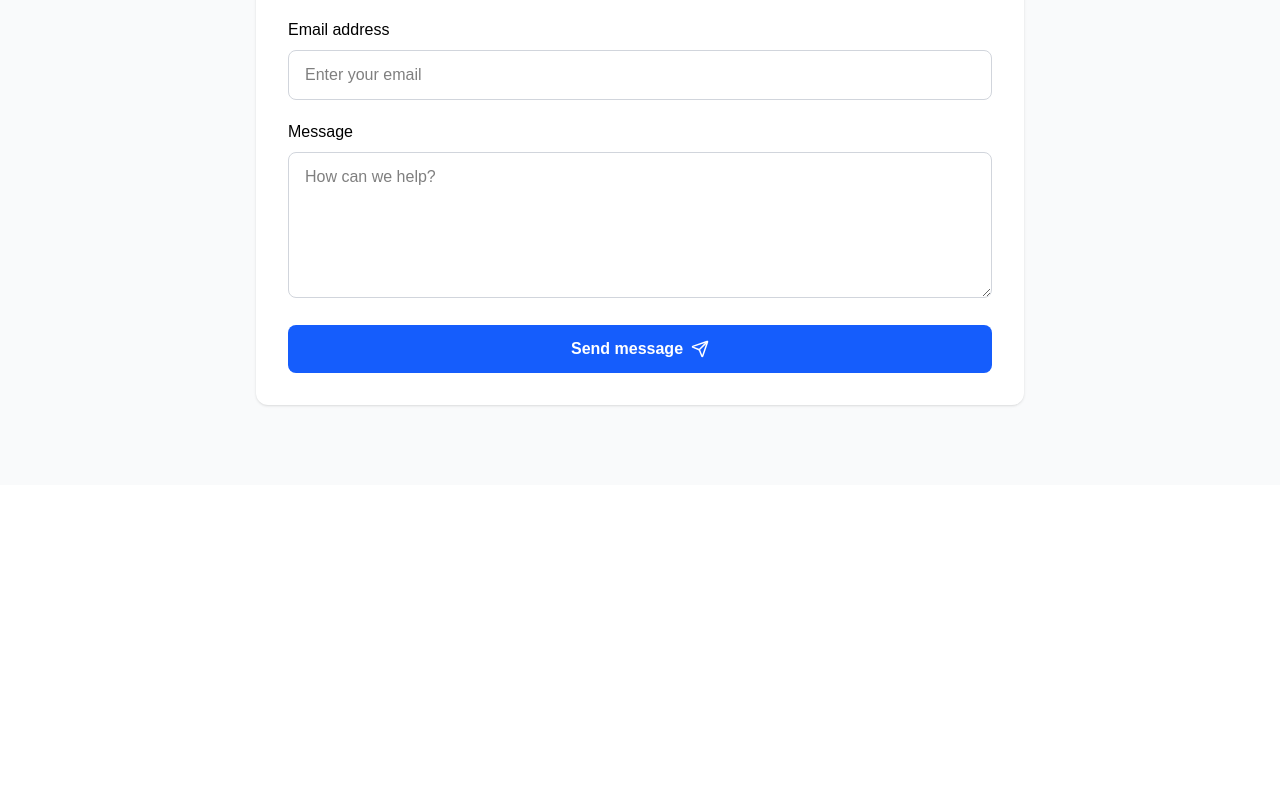
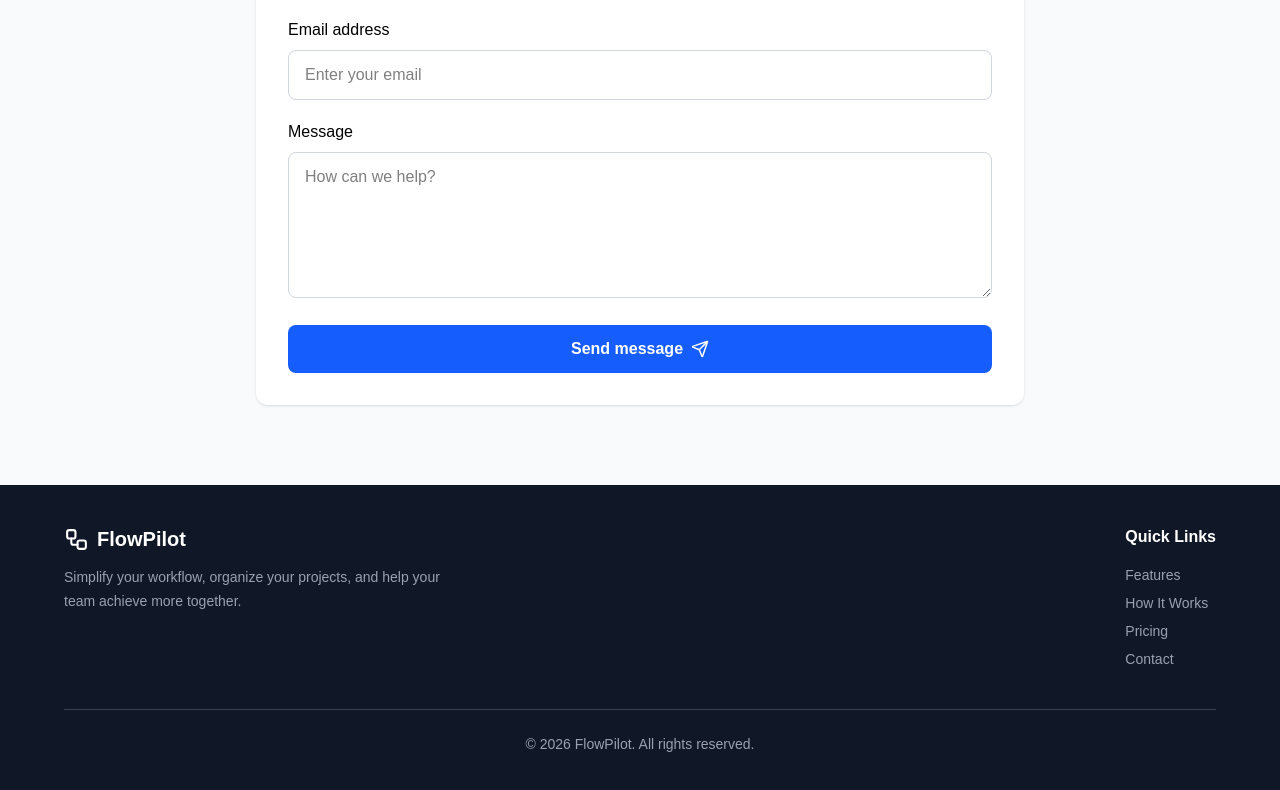
Before and after one commit to Ritikraj551/flowpilot, a React (Vite) app: page / in a window 1280 px wide. Shown: the part 2856-3646 px from the top of the page. Before the commit the page ends 3341 px from the top, so only its background shows below. Built offline with nearby package versions, Linux system fonts and the light colour scheme.

Commit message:
Add footer with navigation links

```diff
--- a/src/App.jsx
+++ b/src/App.jsx
@@ -1,3 +1,4 @@
+import Footer from "./components/Footer";
 import Navbar from "./components/Navbar";
 import Contact from "./sections/Contact";
 import Features from "./sections/Features";
@@ -15,6 +16,7 @@ function App() {
         <HowItWorks />
         <Pricing />
         <Contact />
+        <Footer/>
       </main>
     </>
   );
--- /dev/null
+++ b/src/components/Footer.jsx
@@ -0,0 +1,58 @@
+import { Workflow } from "lucide-react";
+
+export default function Footer() {
+  return (
+    <footer className="bg-gray-900 px-6 py-10 text-white">
+      <div className="mx-auto flex max-w-6xl flex-col justify-between gap-8 md:flex-row">
+        <div className="max-w-sm">
+          <a
+            href="#"
+            className="mb-3 flex items-center gap-2 text-xl font-bold"
+          >
+            <Workflow size={25} />
+            FlowPilot
+          </a>
+
+          <p className="text-sm leading-6 text-gray-400">
+            Simplify your workflow, organize your projects, and help your team
+            achieve more together.
+          </p>
+        </div>
+
+        <div>
+          <h3 className="mb-4 font-semibold">Quick Links</h3>
+
+          <ul className="space-y-2 text-sm text-gray-400">
+            <li>
+              <a href="#features" className="hover:text-white">
+                Features
+              </a>
+            </li>
+
+            <li>
+              <a href="#how-it-works" className="hover:text-white">
+                How It Works
+              </a>
+            </li>
+
+            <li>
+              <a href="#pricing" className="hover:text-white">
+                Pricing
+              </a>
+            </li>
+
+            <li>
+              <a href="#contact" className="hover:text-white">
+                Contact
+              </a>
+            </li>
+          </ul>
+        </div>
+      </div>
+
+      <div className="mx-auto mt-10 max-w-6xl border-t border-gray-700 pt-6 text-center text-sm text-gray-400">
+        © {new Date().getFullYear()} FlowPilot. All rights reserved.
+      </div>
+    </footer>
+  );
+}
```
